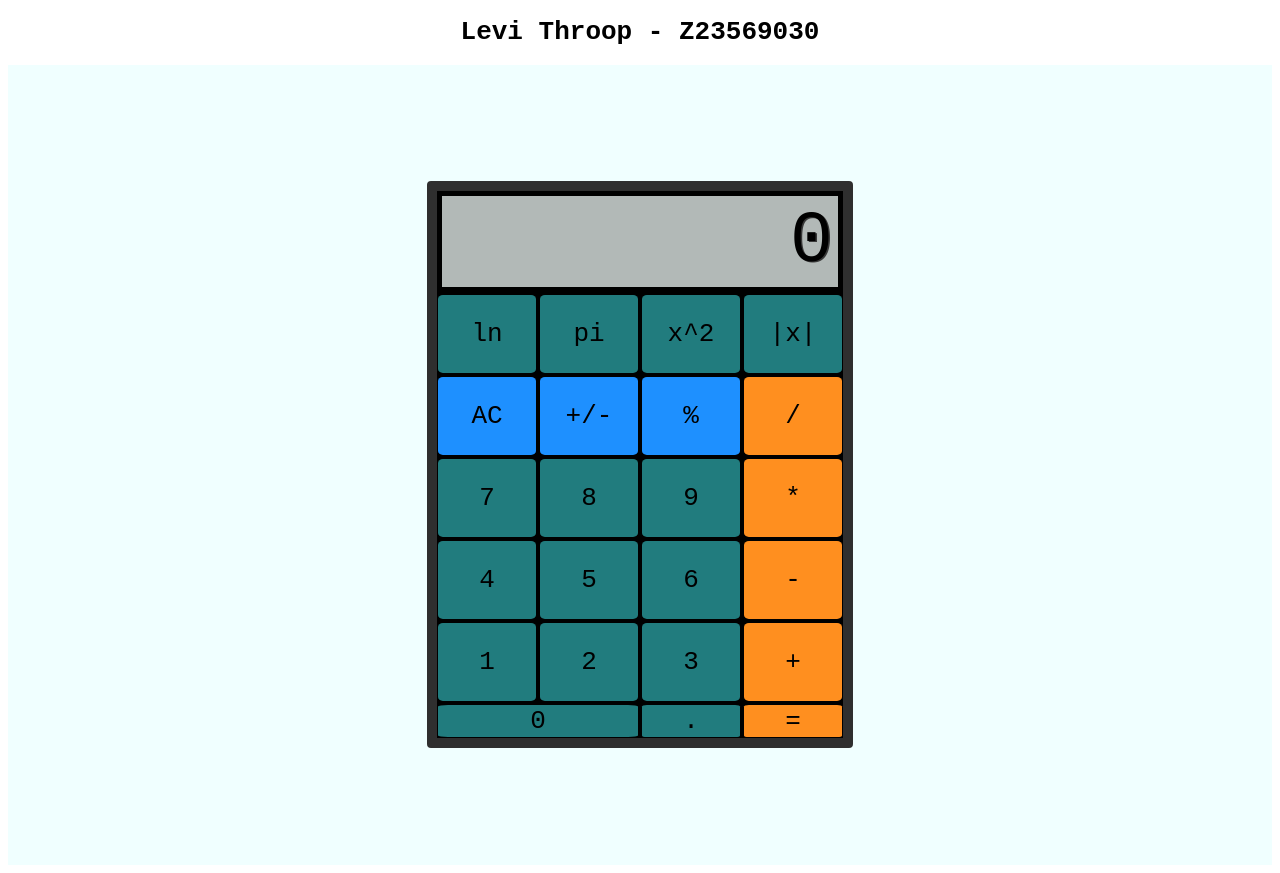
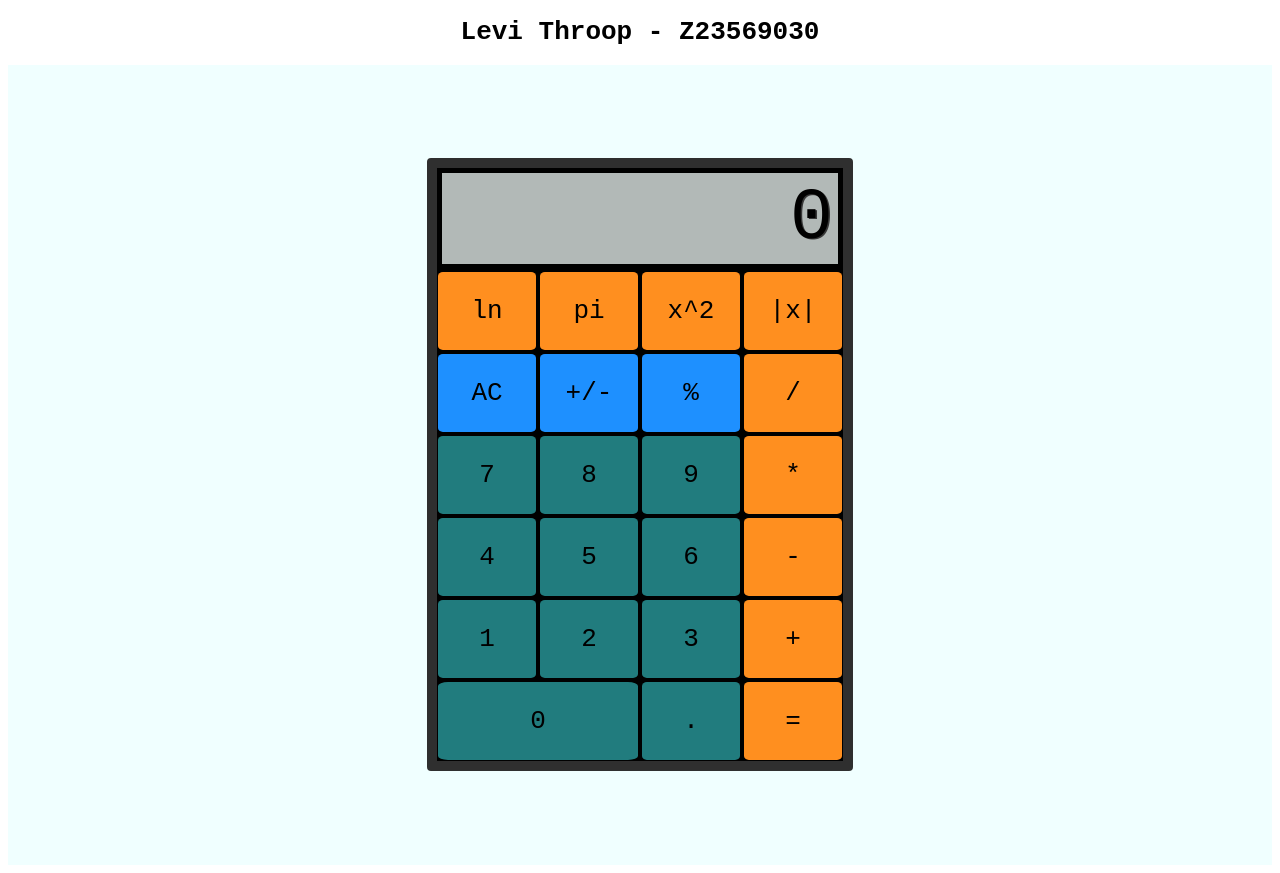
Before and after one commit to cop4808-spring-2023-fullstack-web/cop4808-git-and-github-fundamentals-Levi-Throop, a plain HTML site: page calculator.htm in a window 1280 px wide. Drawn offline with Linux system fonts and the light colour scheme.

Commit message:
Changed sizing buttons + made new buttons operator

```diff
--- a/calculator.htm
+++ b/calculator.htm
@@ -11,10 +11,10 @@
         <main id="calc">
             <div id="container">
                 <div id="display">0</div>
-                <button type="button" class="operand" value="ln" data-key="55">ln</button>
-                <button type="button" class="operand" value="pi" data-key="56">pi</button>
-                <button type="button" class="operand" value="x^2" data-key="55">x^2</button>
-                <button type="button" class="operand" value="|x|" data-key="56">|x|</button>
+                <button type="button" class="operator" value="ln" data-key="55">ln</button>
+                <button type="button" class="operator" value="pi" data-key="56">pi</button>
+                <button type="button" class="operator" value="x^2" data-key="55">x^2</button>
+                <button type="button" class="operator" value="|x|" data-key="56">|x|</button>
                 <button type="button" class="clear" value="clear" data-key="8">AC</button>
                 <button type="button" class="sign" value="sign" data-key="192">+/-</button>
                 <button type="button" class="percent" value="percent" data-key="80">%</button>
--- a/styles/style.css
+++ b/styles/style.css
@@ -20,7 +20,7 @@ html {
     border-radius: 4px;
     display: grid;
     grid-template-columns: repeat(4, 100px);
-    grid-template-rows: minmax(100px, auto) repeat(5, 80px);
+    grid-template-rows: minmax(100px, auto) repeat(6, 80px);
     gap: 2px;
 }
 
```
